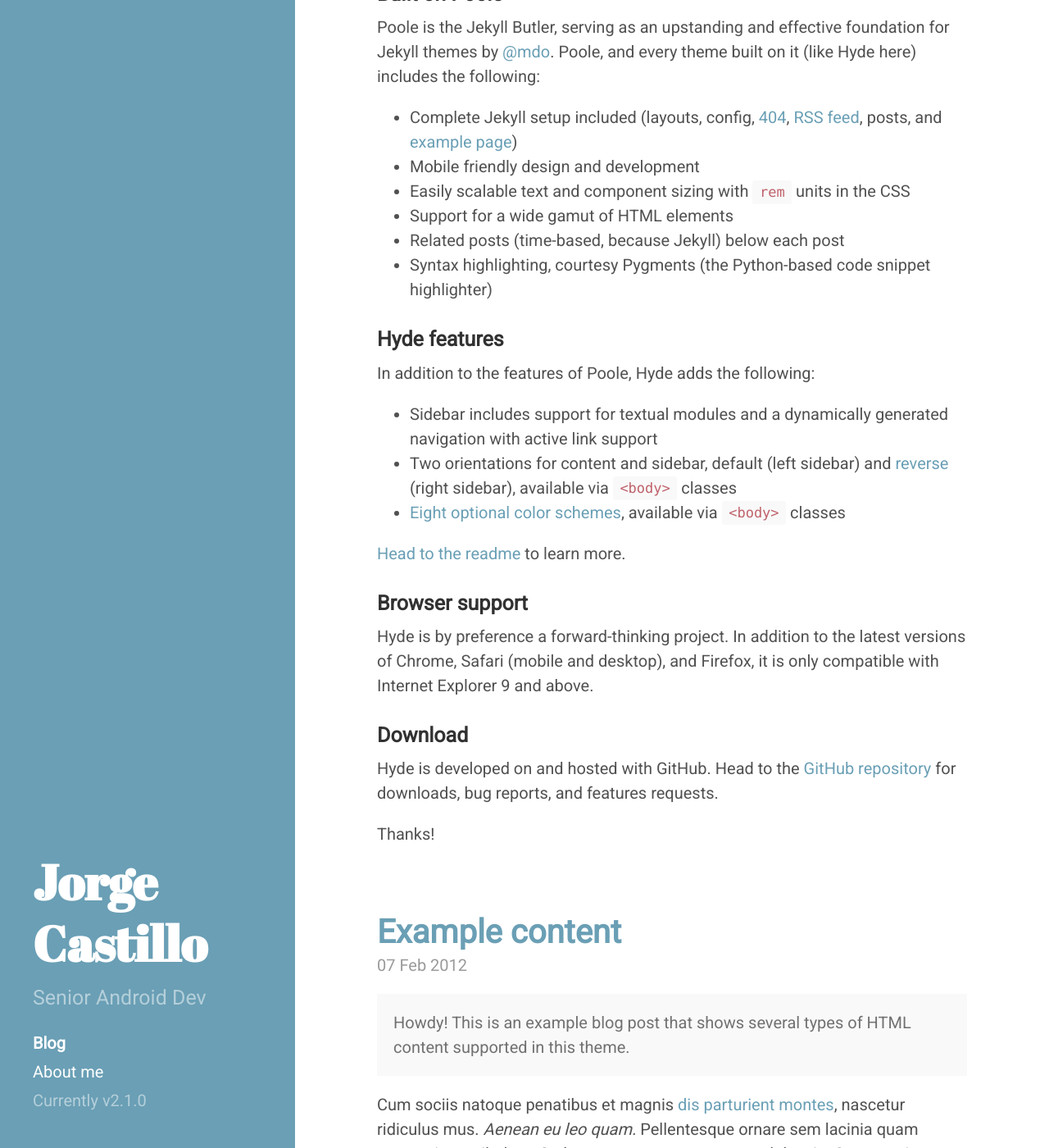
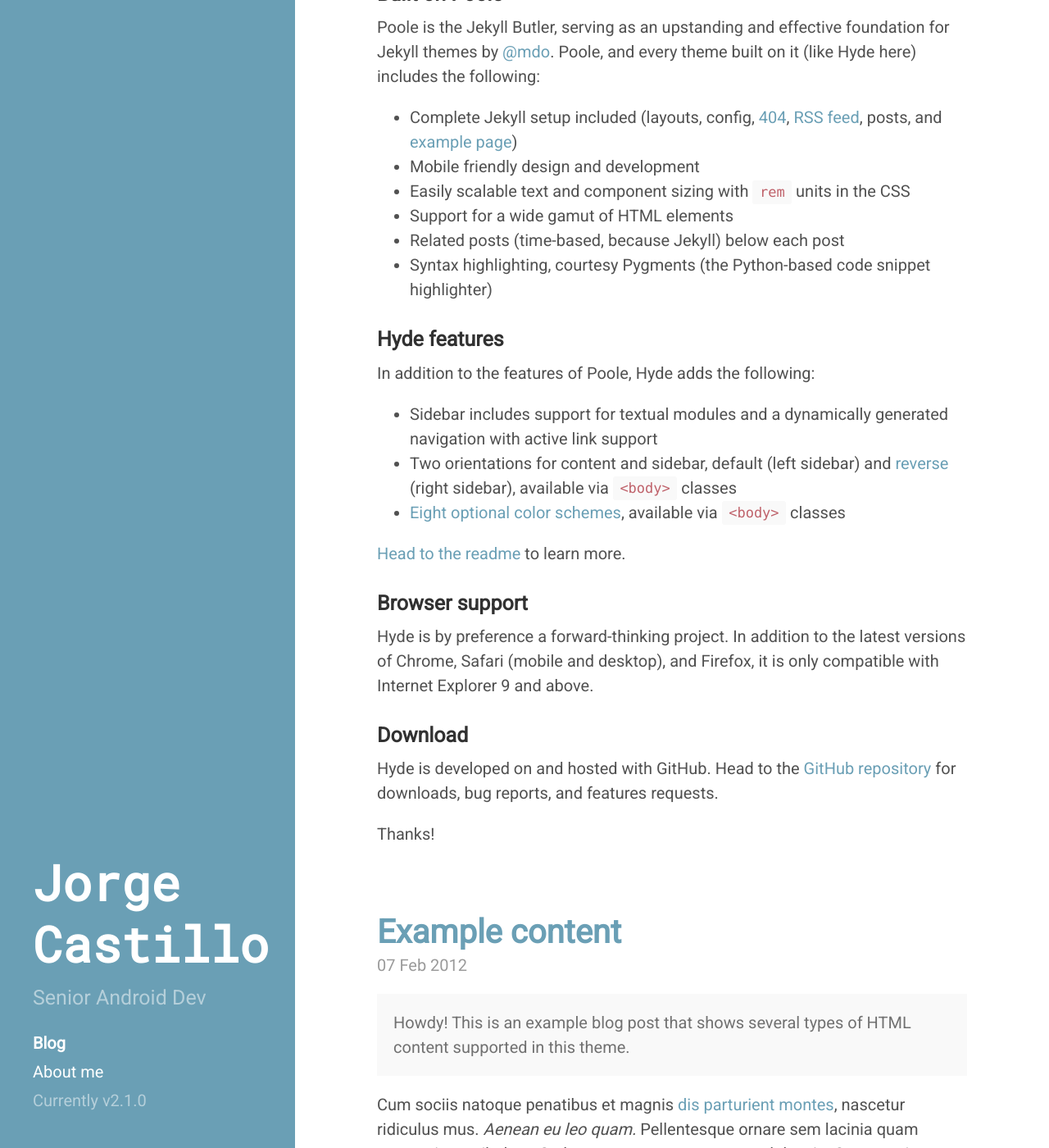
Before and after one commit to raja-ar/jorgecastilloprz.github.io, a Jekyll site: the page built from index.html, in a window 1280 px wide and 1400 px high, scrolled down 293 px. Shown: the whole window at 82% size. Built offline with Jekyll 4.4.1, drawn with Linux system fonts in a browser that asks for light colours; Markdown is read by kramdown in place of the engine named in the settings; the list of posts is cut into pages by our own code.

Commit message:
up to daate.

```diff
--- a/public/css/hyde.css
+++ b/public/css/hyde.css
@@ -79,7 +79,7 @@ html {
 .sidebar-about h1 {
   color: #fff;
   margin-top: 0;
-  font-family: "Abril Fatface", serif;
+  font-family: "Roboto Mono", "Abril Fatface", serif;
   font-size: 3rem;
 }
 
```
